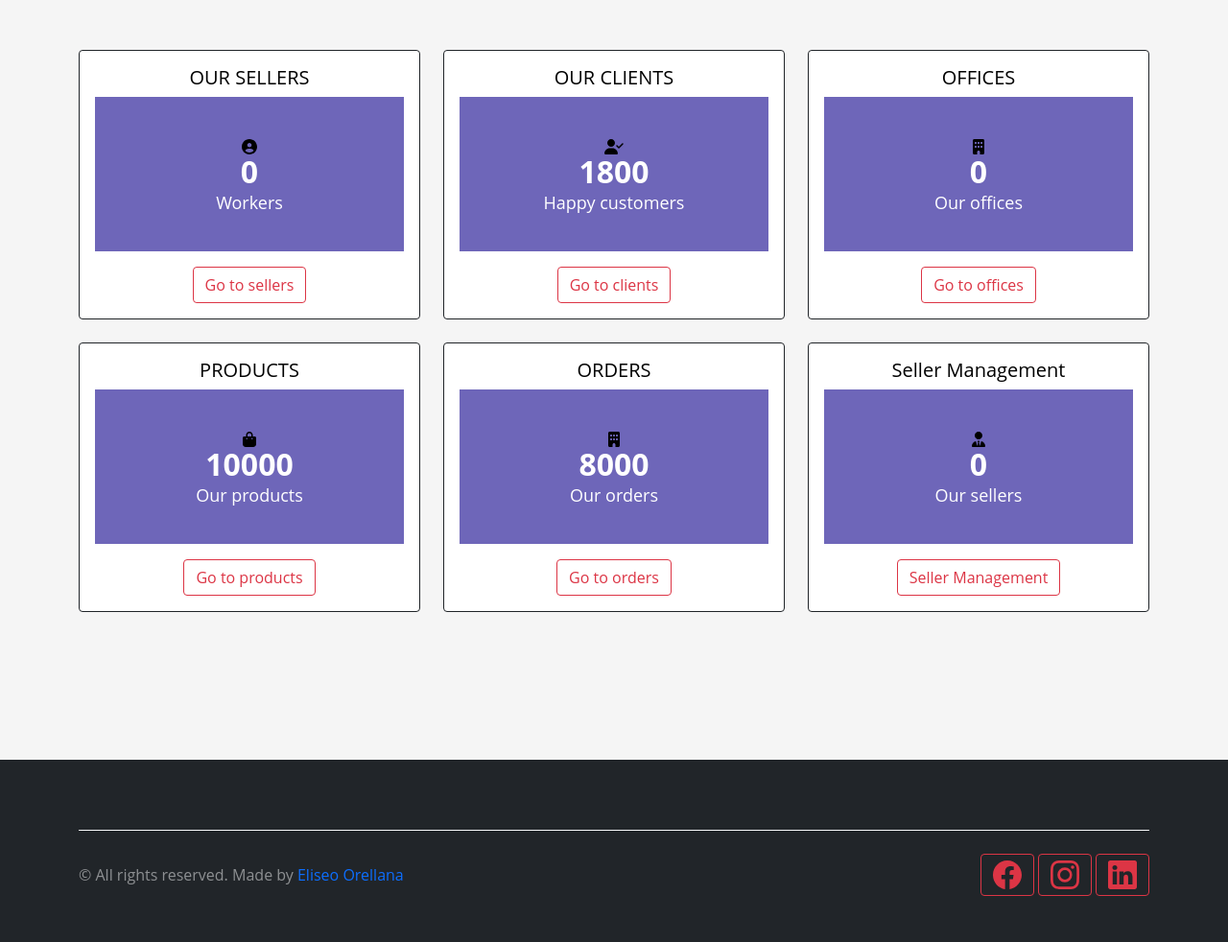
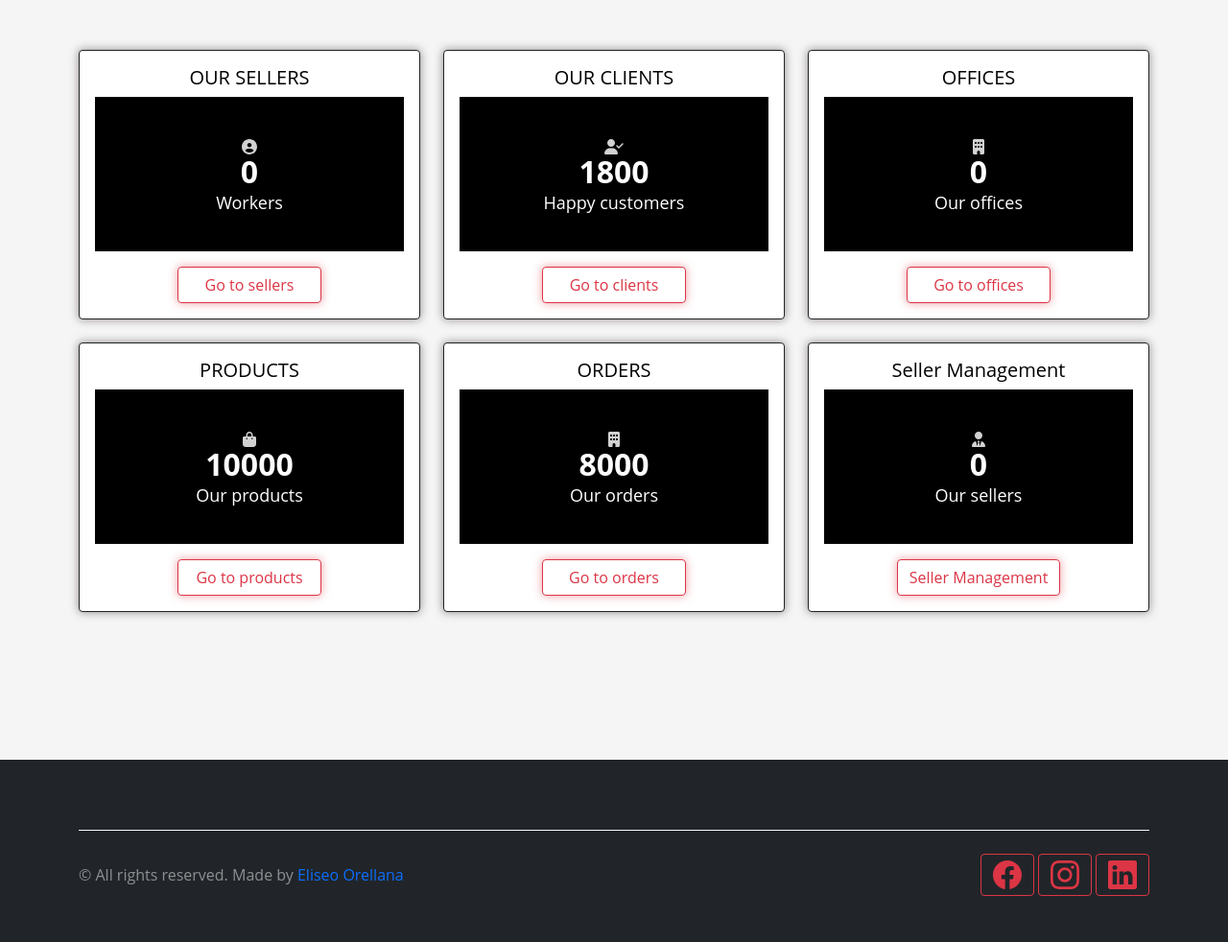
Before and after one commit to eliseoOrellana/classicmodels, a Spring Boot app: page /sales-manager/index in a window 1280 px wide. Shown: the part 76-1058 px from the top of the page at 96% size. Run offline with Spring Boot 4, Linux system fonts and the light colour scheme; data that the repository does not hold is empty; some of the project's set-up classes (security, data sources, template engines, error pages and the like) are left out, and stand-ins take their place; some libraries are stand-ins or nearby versions.

Commit message:
Style(mainView): add style css to mainView.html for cards

```diff
--- a/src/main/resources/static/css/style.css
+++ b/src/main/resources/static/css/style.css
@@ -4,7 +4,7 @@
 
 .counter-box {
 display: block;
-background: #6e66b9;
+background: #000000;
 padding: 40px 20px 37px;
 text-align: center
 }
@@ -17,11 +17,16 @@ font-size: 18px;
 font-weight: 500
 }
 
+
+
 .counter-box i {
 font-size: 60px;
 margin: 0 0 15px;
 color: #d2d2d2
 }
+.iclass {
+  color: #d2d2d2
+  }
 
 .counter {
 display: block;
@@ -87,6 +92,10 @@ text-align: center;
 }
 
 /* card new  */
+
+.border-dark{
+  box-shadow: 0 0 10px rgba(36, 21, 22, 0.5); /* Efecto de sombra al pasar el ratón */
+}
 
 .per-card-1 {
 
@@ -193,3 +202,12 @@ text-align: center;
 
   padding: 60px;
 }
+
+/* btn mainView */
+.btn-go-to {
+  min-width: 150px; /* Ancho fijo */
+
+
+  box-shadow: 0 0 10px rgba(220, 53, 69, 0.5); /* Efecto de sombra al pasar el ratón */
+
+}
--- a/src/main/resources/templates/mainView.html
+++ b/src/main/resources/templates/mainView.html
@@ -31,13 +31,13 @@
             <div class="card border-dark">
                 <div class="card-body text-center">
                     <h5 class="card-title">OUR SELLERS</h5>
-                    <div class="counter-box">
-                        <i class="fa fa-user-circle"></i>
+                    <div class="counter-box ">
+                        <i class="fa fa-user-circle iclass"></i>
                         <span class="counter" th:text="${employees.size()}"></span><!--empleados reales-->
                         <p>
                             Workers</p>
                     </div>
-                    <a th:href="@{/employees}" class="btn btn-outline-danger mt-3">Go to sellers</a>
+                    <a th:href="@{/employees}" class="btn btn-outline-danger mt-3 btn-go-to">Go to sellers</a>
                 </div>
             </div>
         </div>
@@ -47,11 +47,11 @@
                 <div class="card-body text-center ">
                     <h5 class="card-title">OUR CLIENTS</h5>
                     <div class="counter-box">
-                        <i class="fa fa-user-check"></i>
+                        <i class="fa fa-user-check iclass"></i>
                         <span class="counter">1800</span>
                         <p>Happy customers</p>
                     </div>
-                    <a href="#" class="btn btn-outline-danger mt-3">Go to clients</a>
+                    <a href="#" class="btn btn-outline-danger mt-3 btn-go-to">Go to clients</a>
                 </div>
             </div>
         </div>
@@ -61,11 +61,11 @@
                 <div class="card-body text-center ">
                     <h5 class="card-title">OFFICES</h5>
                     <div class="counter-box">
-                        <i class="fa fa-building"></i>
+                        <i class="fa fa-building iclass"></i>
                         <span class="counter" th:text="${offices.size()}"></span>
                         <p>Our offices</p>
                     </div>
-                    <a href="#" class="btn btn-outline-danger mt-3">Go to offices</a>
+                    <a href="#" class="btn btn-outline-danger mt-3 btn-go-to">Go to offices</a>
                 </div>
             </div>
         </div>
@@ -74,11 +74,11 @@
                 <div class="card-body text-center ">
                     <h5 class="card-title">PRODUCTS</h5>
                     <div class="counter-box">
-                        <i class="fa fa-shopping-bag"></i>
+                        <i class="fa fa-shopping-bag iclass"></i>
                         <span class="counter">10000</span>
                         <p>Our products</p>
                     </div>
-                    <a href="#" class="btn btn-outline-danger mt-3">Go to products</a>
+                    <a href="#" class="btn btn-outline-danger mt-3 btn-go-to">Go to products</a>
                 </div>
             </div>
         </div>
@@ -87,11 +87,11 @@
                 <div class="card-body text-center ">
                     <h5 class="card-title">ORDERS</h5>
                     <div class="counter-box">
-                        <i class="fa fa-building"></i>
+                        <i class="fa fa-building iclass"></i>
                         <span class="counter">8000</span>
                         <p>Our orders</p>
                     </div>
-                    <a href="#" class="btn btn-outline-danger mt-3">Go to orders</a>
+                    <a href="#" class="btn btn-outline-danger mt-3 btn-go-to">Go to orders</a>
                 </div>
             </div>
         </div>
@@ -100,11 +100,11 @@
                 <div class="card-body text-center ">
                     <h5 class="card-title">Seller Management</h5>
                     <div class="counter-box">
-                        <i class="fa fa-user-tie"></i>
+                        <i class="fa fa-user-tie iclass"></i>
                         <span class="counter" th:text="${employees.size()}"></span>
                         <p>Our sellers</p>
                     </div>
-                    <a href="/sales-manager" class="btn btn-outline-danger mt-3">Seller Management</a>
+                    <a href="/sales-manager" class="btn btn-outline-danger mt-3 btn-go-to">Seller Management</a>
                 </div>
             </div>
         </div>
```
